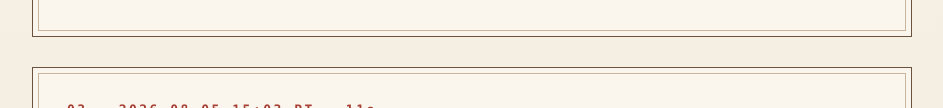
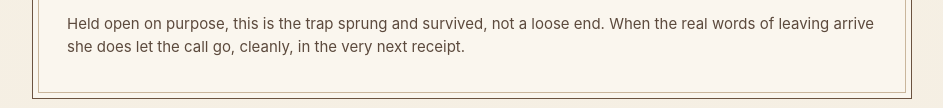
Before and after one commit to jameswniu/realtime-voice-agent-turn-taking-stack, a plain HTML site: page docs/receipts.html in a window 1280 px wide. Shown: the part 3056-3164 px from the top of the page, without its empty margins (168-1111 px from the left). Drawn offline with Linux system fonts and the light colour scheme.

Commit message:
Lead turn-taking with a graceful close, not the open-ended thanks trap
The landing turn-taking slot led with the thanks-trap call, which ends on
her telling another joke and leaves the viewer expecting more. Swap it to
the clean-close call (That's all. Thanks. -> she closes with a farewell
and hangs up), reusing the already-hosted 1280x360 asset; verified the
same recording by audio-envelope match. The point survives: a bare thanks
would not have ended it, the leaving words do.

Pages: the thanks-trap card keeps its technical value but gains a closing
line so it reads as sprung-and-survived, resolved by the clean close that
follows, not a loose end.

```diff
--- a/docs/receipts.html
+++ b/docs/receipts.html
@@ -153,6 +153,7 @@
     <div><div class="cap">tell_joke fires again: "They have started treating ordinary conversations like
     escape rooms. I am delighted the missing clue is apparently just confidence."</div>
     <video controls preload="metadata" playsinline src="audio/2026-08-05-pstn-thanks-trap/jr-6-joke2.mp4" class="wf"></video></div></div>
+  <div class="sub" style="margin-top:16px">Held open on purpose, this is the trap sprung and survived, not a loose end. When the real words of leaving arrive she does let the call go, cleanly, in the very next receipt.</div>
 </div>
 
 <div class="frame" id="clean-close">
```
Also changed, not shown: README.md.
